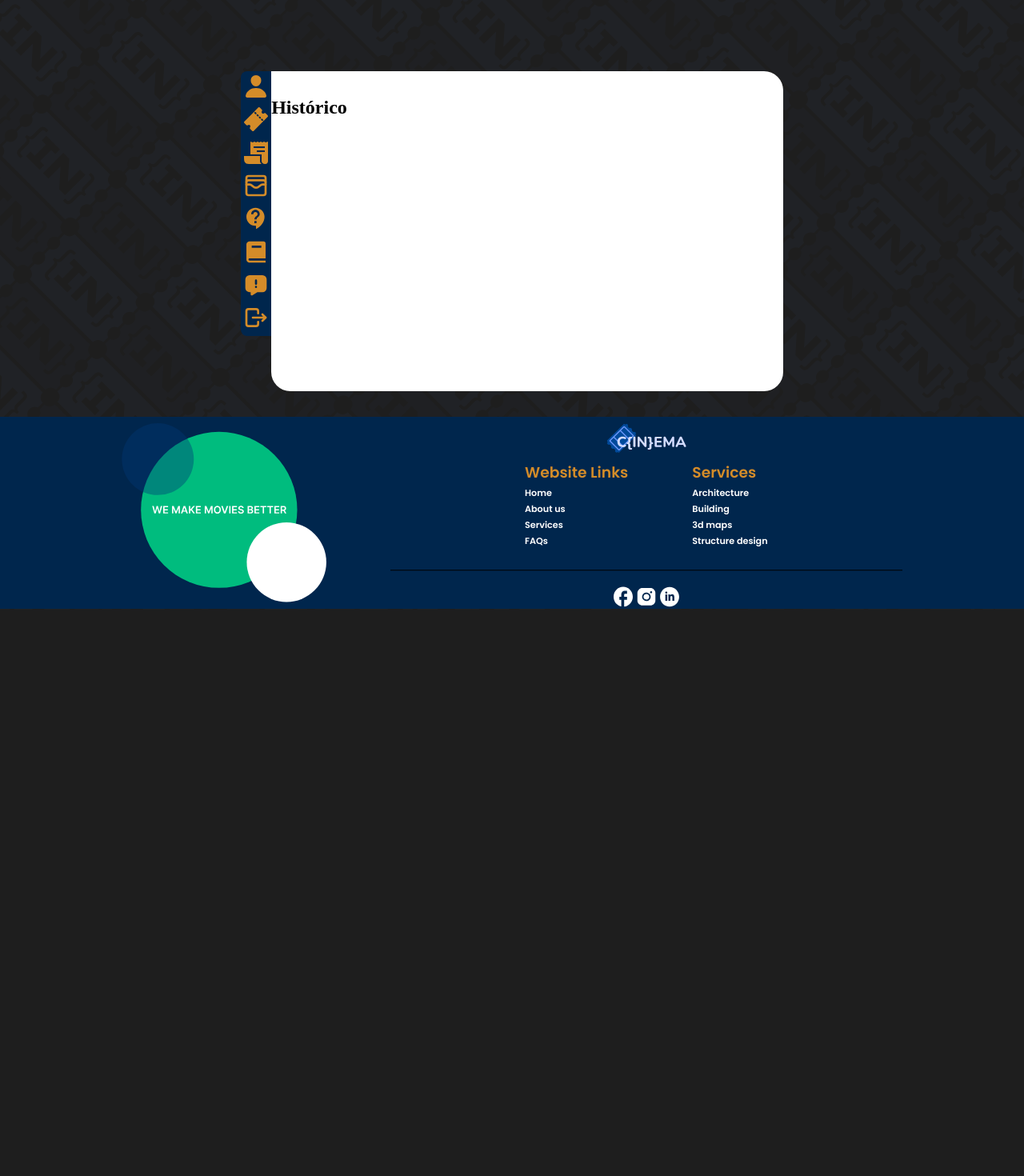
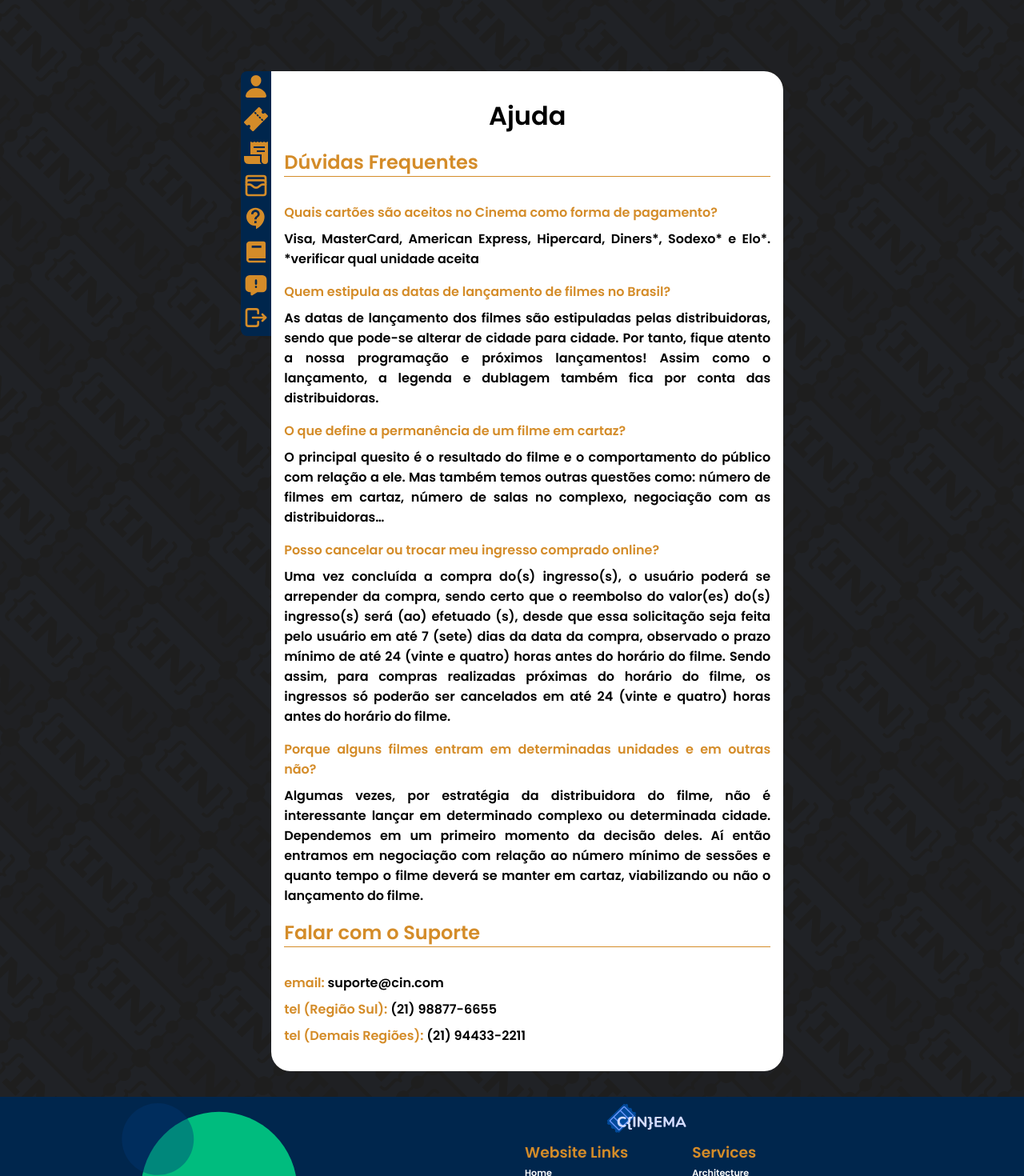
Before and after one commit to elvisjuniorr/Projeto-Cinema, a React (Vite) app: page /Profile in a window 1280 px wide. Shown: the part 180-1650 px from the top of the page at 80% size. Before the commit the page ends 942 px from the top, so only its background shows below. Built offline with nearby package versions, Linux system fonts and the light colour scheme.

Commit message:
profile_wallet e profile_help finalizadas

```diff
--- /dev/null
+++ b/src/components/ModalCard.jsx
@@ -0,0 +1,19 @@
+import React from 'react';
+import styles from './modalCard.module.css'
+
+const ModalCard = ({number, name, cvv, cpf, data_venc, tipo}) => {
+    return (
+    <section  className={styles.modalCard}>
+        <section>
+            <p>{name}</p>
+            <p>{number}</p>
+            <section>
+                <p>venc: <span>{data_venc}</span></p>
+                <p>cvv: <span>XXX</span></p>
+            </section>
+        </section>
+    </section>
+  );
+};
+
+export default ModalCard;
--- a/src/components/Profile.jsx
+++ b/src/components/Profile.jsx
@@ -20,6 +20,9 @@ import { MdContactSupport } from "react-icons/md";
 import { BiSolidBook } from "react-icons/bi";
 import { TbMessageReportFilled } from "react-icons/tb";
 import { TbLogout } from "react-icons/tb";
+import { IoMdAddCircle } from "react-icons/io";
+import { FaRegTrashAlt } from "react-icons/fa";
+import ModalCard from './ModalCard';
 
 export function Profile (){
 
@@ -312,8 +315,64 @@ export function Profile (){
                     </section>
                 </section>
                 <section className={styles.profile_wallet}>
-                    <h2>Histórico</h2>
-
+                    <h3>Carteira</h3>
+                    <section className={styles.add_card}>
+                        <h2>Cadastrar Cartão</h2>
+                        <section>
+                            <img src='src/assets/wallet.svg' alt='Wallet'/>
+                            <button><IoMdAddCircle style={{color:  "#0066CC", fontSize: "5rem" }}/></button>
+                        </section>
+                    </section>
+                    <section className={styles.credit_card_list}>
+                        <h2>Cartão de Crédito</h2>
+                        <section className={styles.style_card}>
+                            <ModalCard number="1234 5678 1234 5678" name="Elvis Souza de Oliveira Júnior" cvv="123" cpf="3218368921639" data_venc="12/30" tipo="credito"/>
+                            <button><FaRegTrashAlt style={{color:  "white", fontSize: "3rem" }}/></button>
+                        </section>
+                    </section>
+                    <section className={styles.debit_card_list}>
+                        <h2>Cartão de Débito</h2>
+                        <section className={styles.style_card}>
+                            <ModalCard number="1234 5678 1234 5678" name="Elvis Souza de Oliveira Júnior" cvv="123" cpf="3218368921639" data_venc="12/30" tipo="credito"/>
+                            <button><FaRegTrashAlt style={{color:  "white", fontSize: "3rem" }}/></button>
+                        </section>
+                    </section>
+                </section>
+                <section className={styles.profile_help}>
+                    <h3>Ajuda</h3>
+                    <section className={styles.doubt_list}>
+                        <h2>Dúvidas Frequentes</h2>
+                        <section>
+                            <p>Quais cartões são aceitos no Cinema como forma de pagamento?</p>
+                            <p>Visa, MasterCard, American Express, Hipercard, Diners*, Sodexo* e Elo*.
+                            *verificar qual unidade aceita</p>
+                        </section>
+                        <section>
+                            <p>Quem estipula as datas de lançamento de filmes no Brasil?</p>
+                            <p>As datas de lançamento dos filmes são estipuladas pelas distribuidoras, sendo que pode-se alterar de cidade para cidade. Por tanto, fique atento a nossa programação e próximos lançamentos!
+                            Assim como o lançamento, a legenda e dublagem também fica por conta das distribuidoras.</p>
+                        </section>
+                        <section>
+                            <p>O que define a permanência de um filme em cartaz?</p>
+                            <p>O principal quesito é o resultado do filme e o comportamento do público com relação a ele. Mas também temos outras questões como: número de filmes em cartaz, número de salas no complexo, negociação com as distribuidoras…</p>
+                        </section>
+                        <section>
+                            <p>Posso cancelar ou trocar meu ingresso comprado online?</p>
+                            <p>Uma vez concluída a compra do(s) ingresso(s), o usuário poderá se arrepender da compra, sendo certo que o reembolso do valor(es) do(s) ingresso(s) será (ao) efetuado (s), desde que essa solicitação seja feita pelo usuário em até 7 (sete) dias da data da compra, observado o prazo mínimo de até 24 (vinte e quatro) horas antes do horário do filme. Sendo assim, para compras realizadas próximas do horário do filme, os ingressos só poderão ser cancelados em até 24 (vinte e quatro) horas antes do horário do filme.</p>
+                        </section>
+                        <section>
+                            <p>Porque alguns filmes entram em determinadas unidades e em outras não?</p>
+                            <p>Algumas vezes, por estratégia da distribuidora do filme, não é interessante lançar em determinado complexo ou determinada cidade. Dependemos em um primeiro momento da decisão deles. Aí então entramos em negociação com relação ao número mínimo de sessões e quanto tempo o filme deverá se manter em cartaz, viabilizando ou não o lançamento do filme.</p>
+                        </section>
+                    </section>
+                    <section className={styles.help_contact}>
+                        <h2>Falar com o Suporte</h2>
+                        <section className={styles.contact_list}>
+                            <p>email: <span>suporte@cin.com</span></p>
+                            <p>tel (Região Sul): <span>(21) 98877-6655</span></p>
+                            <p>tel (Demais Regiões): <span>(21) 94433-2211</span></p>
+                        </section>
+                    </section>
                 </section>
             </section>
         </section>
--- /dev/null
+++ b/src/components/modalCard.module.css
@@ -0,0 +1,26 @@
+.modalCard {
+    display: flex;
+    flex-direction: column;
+    height: 17.75rem;
+    width: 28.938rem;
+    background-color: #1A1416;
+    border-radius: 1.2rem;
+    padding: 1.5rem;
+    justify-content: end;
+}
+
+.modalCard > section {
+    display: flex;
+    flex-direction: column;
+    gap: 0.5rem;
+    color: white;
+    font-family: "poppins";
+    font-size: 1rem;
+}
+
+.modalCard > section> section {
+    display: flex;
+    justify-content: space-between;
+    gap: 0.5rem;
+    color: white;
+}
--- a/src/components/profile.module.css
+++ b/src/components/profile.module.css
@@ -465,6 +465,114 @@
     text-overflow: ellipsis;
 }
 
+.profile_wallet {
+    width: 100%;
+    height: auto;
+    flex-direction: column;
+    align-items: center;
+    font-family: "poppins";
+    display: none;
+    gap: 1rem;
+}
+
+.profile_wallet button {
+    border: none;
+    cursor: pointer;
+}
+
+.profile_wallet > h3 {
+    font-size: 2rem;
+}
+
+.profile_wallet > section {
+    width: 95%;
+}
+
+.profile_wallet > section > h2 {
+    color: #d48c29;
+    width: 100%;
+    border-bottom: #d48c29 solid 0.1rem;
+    margin-bottom: 1rem;
+}
+
+.profile_wallet > section > section{
+    display: flex;
+    justify-content: space-between;
+    align-items: center;
+}
+
+.style_card {
+    display: flex;
+    justify-content: space-between;
+    align-items: center;
+}
+
+.style_card > button {
+    display: flex;
+    justify-content: center;
+    align-items: center;
+    width: 4rem;
+    height: 4rem;
+    border-radius: 5rem;
+    background-color: red;
+}
+
+.profile_help {
+    width: 100%;
+    height: auto;
+    flex-direction: column;
+    align-items: center;
+    font-family: "poppins";
+    display: flex;
+    gap: 1rem;
+}
+
+.profile_help > h3 {
+    font-size: 2rem;
+}
+
+.profile_help  > section {
+    width: 95%;
+    display: flex;
+    flex-direction: column;
+    gap: 1rem;
+}
+
+.profile_help  > section > h2 {
+    color: #d48c29;
+    width: 100%;
+    border-bottom: #d48c29 solid 0.1rem;
+    margin-bottom: 1rem;
+}
+
+.doubt_list > section {
+    display: flex;
+    flex-direction: column;
+    gap: 0.5rem;
+}
+
+.doubt_list > section > p {
+    text-align: justify;
+}
+
+.doubt_list > section > p:first-of-type {
+    color: #d48c29;
+}
+
+.contact_list {
+    display: flex;
+    flex-direction: column;
+    gap: 0.5rem;
+}
+
+.contact_list > p {
+    color: #d48c29;
+}
+
+.contact_list > p > span {
+    color: black;
+}
+
 @media (max-width: 500px) {
 
     .profile {
```
Also changed, not shown: src/assets/wallet.svg (added).
